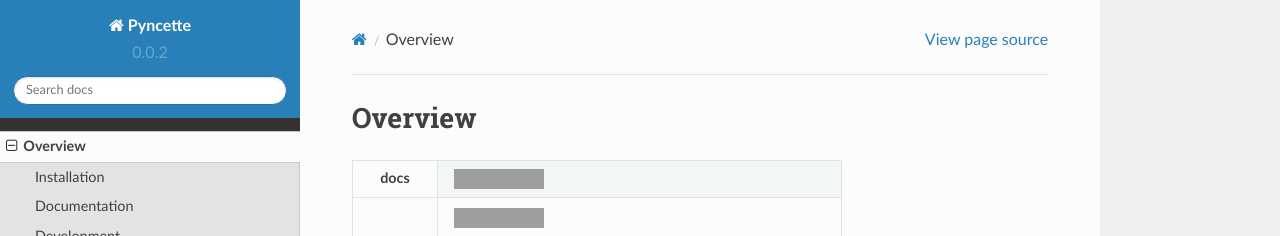
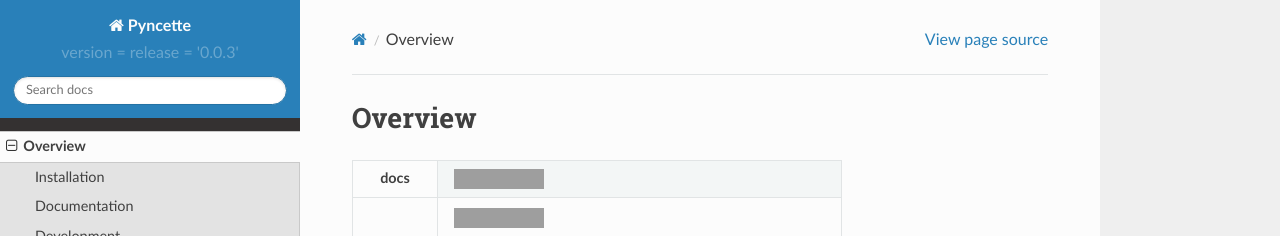
Before and after one commit to tibordp/pyncette, a Sphinx documentation site: the page built from docs/readme.rst, in a window 1280 px wide. Shown: the top 236 px of the page. Built offline with Sphinx 7.4.7 and the Read the Docs theme 2.0.0, drawn with Linux system fonts in a browser that asks for light colours; pages that are not in the unit, such as notebooks, are missing from menus; grey boxes are pictures that could not be loaded.

Commit message:
Bump version: 0.0.2 → 0.0.3

```diff
--- a/README.rst
+++ b/README.rst
@@ -39,9 +39,9 @@
     :alt: Supported implementations
     :target: https://pypi.org/project/pyncette
 
-.. |commits-since| image:: https://img.shields.io/github/commits-since/tibordp/pyncette/v0.0.2.svg
+.. |commits-since| image:: https://img.shields.io/github/commits-since/tibordp/pyncette/v0.0.3.svg
     :alt: Commits since latest release
-    :target: https://github.com/tibordp/pyncette/compare/v0.0.2...master
+    :target: https://github.com/tibordp/pyncette/compare/v0.0.3...master
 
 
 
--- a/docs/conf.py
+++ b/docs/conf.py
@@ -20,7 +20,7 @@
 year = "2019"
 author = "Tibor Djurica Potpara"
 copyright = "{0}, {1}".format(year, author)
-version = release = "0.0.2"
+version = release = "version = release = '0.0.3'"
 
 pygments_style = "trac"
 templates_path = ["."]
--- a/setup.py
+++ b/setup.py
@@ -24,7 +24,7 @@
 
 setup(
     name="pyncette",
-    version="0.0.2",
+    version="version='0.0.3'",
     license="MIT",
     description="A reliable distributed cron with pluggable storage backends",
     long_description="%s\n%s"
--- a/src/pyncette/__init__.py
+++ b/src/pyncette/__init__.py
@@ -1,4 +1,4 @@
-__version__ = "0.0.2"
+__version__ = "__version__ = '0.0.3'"
 
 from .model import Context
 from .model import ExecutionMode
```
Also changed, not shown: .bumpversion.cfg.
